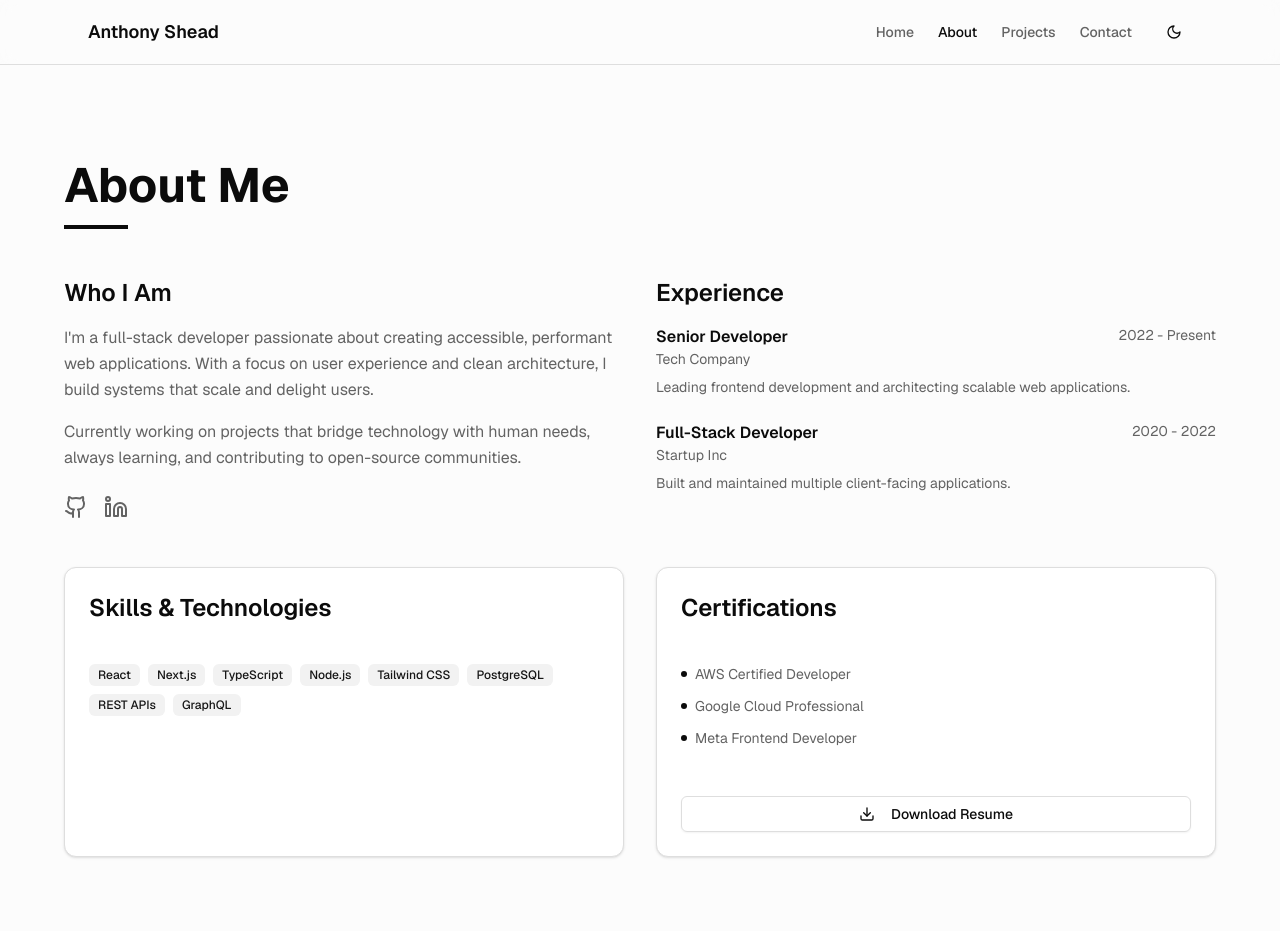
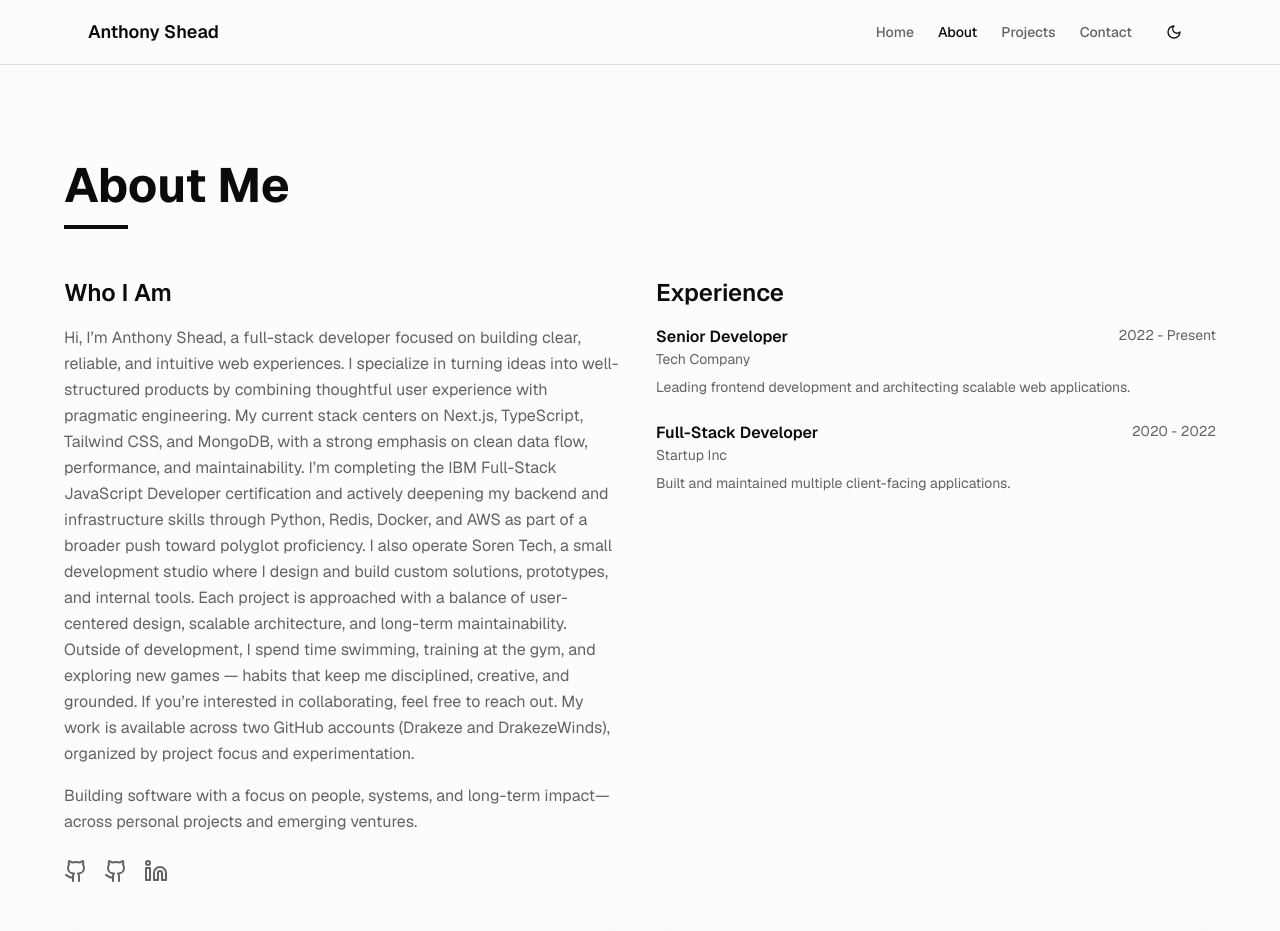
Before and after one commit to Drakeze/Portfolio, a Next.js app: page /about in a window 1280 px wide. Shown: the top 931 px of the page. Built offline with nearby package versions, Linux system fonts and the light colour scheme.

Commit message:
Update page.tsx

```diff
--- a/app/about/page.tsx
+++ b/app/about/page.tsx
@@ -24,17 +24,31 @@ export default function AboutPage() {
           <div>
             <h2 className="text-2xl font-semibold mb-4">Who I Am</h2>
             <p className="text-muted-foreground leading-relaxed mb-4">
-              I'm a full-stack developer passionate about creating accessible, performant web applications. With a focus
-              on user experience and clean architecture, I build systems that scale and delight users.
+              Hi, I’m Anthony Shead, a full-stack developer focused on building clear, reliable, and intuitive web experiences. I specialize in turning ideas into well-structured products by combining thoughtful user experience with pragmatic engineering.
+
+              My current stack centers on Next.js, TypeScript, Tailwind CSS, and MongoDB, with a strong emphasis on clean data flow, performance, and maintainability. I’m completing the IBM Full-Stack JavaScript Developer certification and actively deepening my backend and infrastructure skills through Python, Redis, Docker, and AWS as part of a broader push toward polyglot proficiency.
+
+              I also operate Soren Tech, a small development studio where I design and build custom solutions, prototypes, and internal tools. Each project is approached with a balance of user-centered design, scalable architecture, and long-term maintainability.
+
+              Outside of development, I spend time swimming, training at the gym, and exploring new games — habits that keep me disciplined, creative, and grounded.
+              If you’re interested in collaborating, feel free to reach out. My work is available across two GitHub accounts (Drakeze and DrakezeWinds), organized by project focus and experimentation.
             </p>
             <p className="text-muted-foreground leading-relaxed mb-6">
-              Currently working on projects that bridge technology with human needs, always learning, and contributing
-              to open-source communities.
+              Building software with a focus on people, systems, and long-term impact—across personal projects and emerging ventures.
             </p>
 
             <div className="flex gap-4">
               <a
-                href="https://github.com"
+                href="https://github.com/DrakezeWind"
+                target="_blank"
+                rel="noopener noreferrer"
+                className="text-muted-foreground hover:text-foreground transition-colors"
+                aria-label="GitHub"
+              >
+                <Github className="h-6 w-6" />
+              </a>
+               <a
+                href="https://github.com/Drakeze"
                 target="_blank"
                 rel="noopener noreferrer"
                 className="text-muted-foreground hover:text-foreground transition-colors"
@@ -43,7 +57,7 @@ export default function AboutPage() {
                 <Github className="h-6 w-6" />
               </a>
               <a
-                href="https://linkedin.com"
+                href="https://www.linkedin.com/in/anthonyshead/"
                 target="_blank"
                 rel="noopener noreferrer"
                 className="text-muted-foreground hover:text-foreground transition-colors"
```
